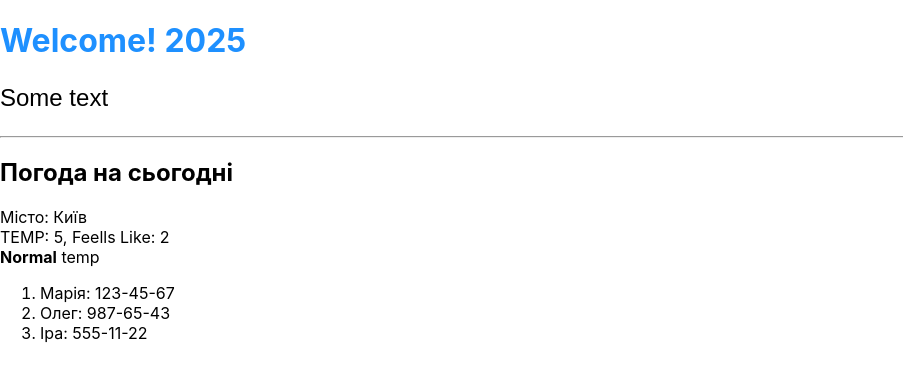
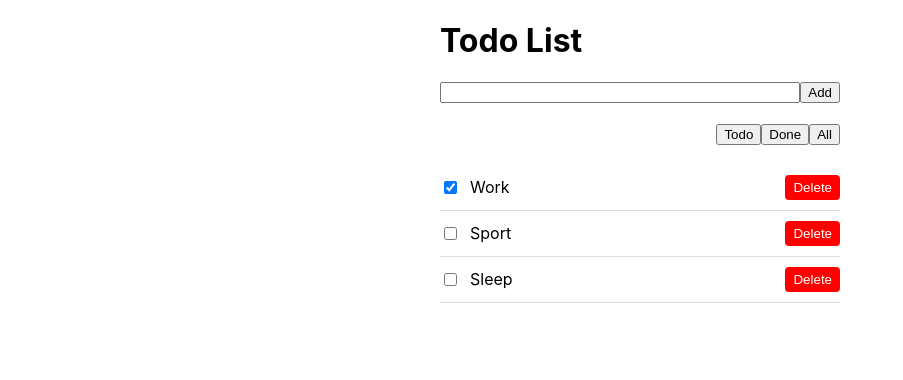
Before and after one commit to kudriashova-ag/react-app-p33, a React (Create React App) app: page / in a window 1280 px wide. Shown: the top 380 px of the page, without its empty margins (0-903 px from the left). Built offline with nearby package versions, Linux system fonts and the light colour scheme.

Commit message:
Components, props

```diff
--- a/src/App.jsx
+++ b/src/App.jsx
@@ -1,17 +1,10 @@
 import "./App.css"
-import Contacts from "./components/contacts/Contacts";
-import WeatherToday from "./components/weather/WeatherToday";
+import TodoList from "./components/todo/TodoList";
 
 function App() {
-  const title = "Welcome!"
-
   return (
     <>
-      <h1 className="title">{title} { new Date().getFullYear() }</h1>
-      <p style={{ fontFamily: "Arial", fontSize: "1.5em" }}>Some text</p>
-      <hr />
-      <WeatherToday />
-      <Contacts />
+      <TodoList />
     </>
   );
 }
--- /dev/null
+++ b/src/components/todo/TodoFilter.jsx
@@ -0,0 +1,13 @@
+import React from "react";
+
+const TodoFilter = () => {
+  return (
+    <div className="todo-filter">
+      <button>Todo</button>
+      <button>Done</button>
+      <button>All</button>
+    </div>
+  );
+};
+
+export default TodoFilter;
--- /dev/null
+++ b/src/components/todo/TodoForm.jsx
@@ -0,0 +1,12 @@
+import React from "react";
+
+const TodoForm = () => {
+  return (
+    <div className="todo-form">
+      <input type="text" />
+      <button>Add</button>
+    </div>
+  );
+};
+
+export default TodoForm;
--- /dev/null
+++ b/src/components/todo/TodoItem.jsx
@@ -0,0 +1,38 @@
+import React from "react";
+
+const TodoItem = ({ item }) => {
+  return (
+    <div className="todo-item">
+      <input type="checkbox" defaultChecked={item.done} />
+      <span>{item.title}</span>
+      <button className="remove">Delete</button>
+    </div>
+  );
+};
+
+export default TodoItem;
+
+// Деструктурізація
+// Створення змінних на основі масива чи об'єкта
+
+// const [, , year] = [18, 11, 2025]
+// console.log(year);
+
+// const user = {
+//   name: 'Tom',
+//   age: 25,
+//   email: 'tom@gmail.com'
+// }
+
+// let person = user
+// let { name, age, email } = user
+
+// const showUserInfo = ({ name, age, email }) => {
+//   console.log(name, age, email);
+
+// }
+
+// showUserInfo(user)
+
+// const { email, name, company="Microsoft" } = user
+// console.log(email, company);
--- /dev/null
+++ b/src/components/todo/TodoList.css
@@ -0,0 +1,35 @@
+.todo{
+    width: 400px;
+    margin: 0 auto;
+}
+
+.todo-form{
+    margin-bottom: 20px;
+    display: flex;
+}
+.todo-form input{
+    flex-grow: 1;
+}
+
+.todo-filter{
+    margin-bottom: 20px;
+    text-align: right;
+}
+
+.todo-item{
+    display: flex;
+    align-items: center;
+    gap: 10px;
+    padding: 10px 0;
+    border-bottom: 1px #ddd solid;
+}
+
+.remove{
+    margin-left: auto;
+    background-color: red;
+    color: #fff;
+    border: none;
+    padding: 5px 8px;
+    border-radius: 4px;
+    cursor: pointer;
+}
--- /dev/null
+++ b/src/components/todo/TodoList.jsx
@@ -0,0 +1,26 @@
+import React from "react";
+import "./TodoList.css";
+import TodoForm from "./TodoForm";
+import TodoFilter from "./TodoFilter";
+import TodoItem from "./TodoItem";
+import list from "./data";
+
+
+const TodoList = () => {
+  return (
+    <div className="todo">
+      <h1>Todo List</h1>
+      <TodoForm />
+      <div className="todo-panel">
+        <TodoFilter />
+        <div className="todo-list">
+          {list.map((task) => (
+            <TodoItem key={task.id} item={task} />
+          ))}
+        </div>
+      </div>
+    </div>
+  );
+};
+
+export default TodoList;
--- /dev/null
+++ b/src/components/todo/data.js
@@ -0,0 +1,19 @@
+const list = [
+    {
+        id: 1,
+        title: "Work",
+        done: true,
+    },
+    {
+        id: 2,
+        title: "Sport",
+        done: false,
+    },
+    {
+        id: 3,
+        title: "Sleep",
+        done: false,
+    },
+];
+
+export default list;
--- a/src/index.js
+++ b/src/index.js
@@ -6,9 +6,9 @@ import reportWebVitals from './reportWebVitals';
 
 const root = ReactDOM.createRoot(document.getElementById('root'));
 root.render(
-  <React.StrictMode>
+  // <React.StrictMode>
     <App />
-  </React.StrictMode>
+  // </React.StrictMode>
 );
 
 // If you want to start measuring performance in your app, pass a function
```
Also changed, not shown: src/components/weather/WeatherToday.jsx (line endings or trailing spaces).
